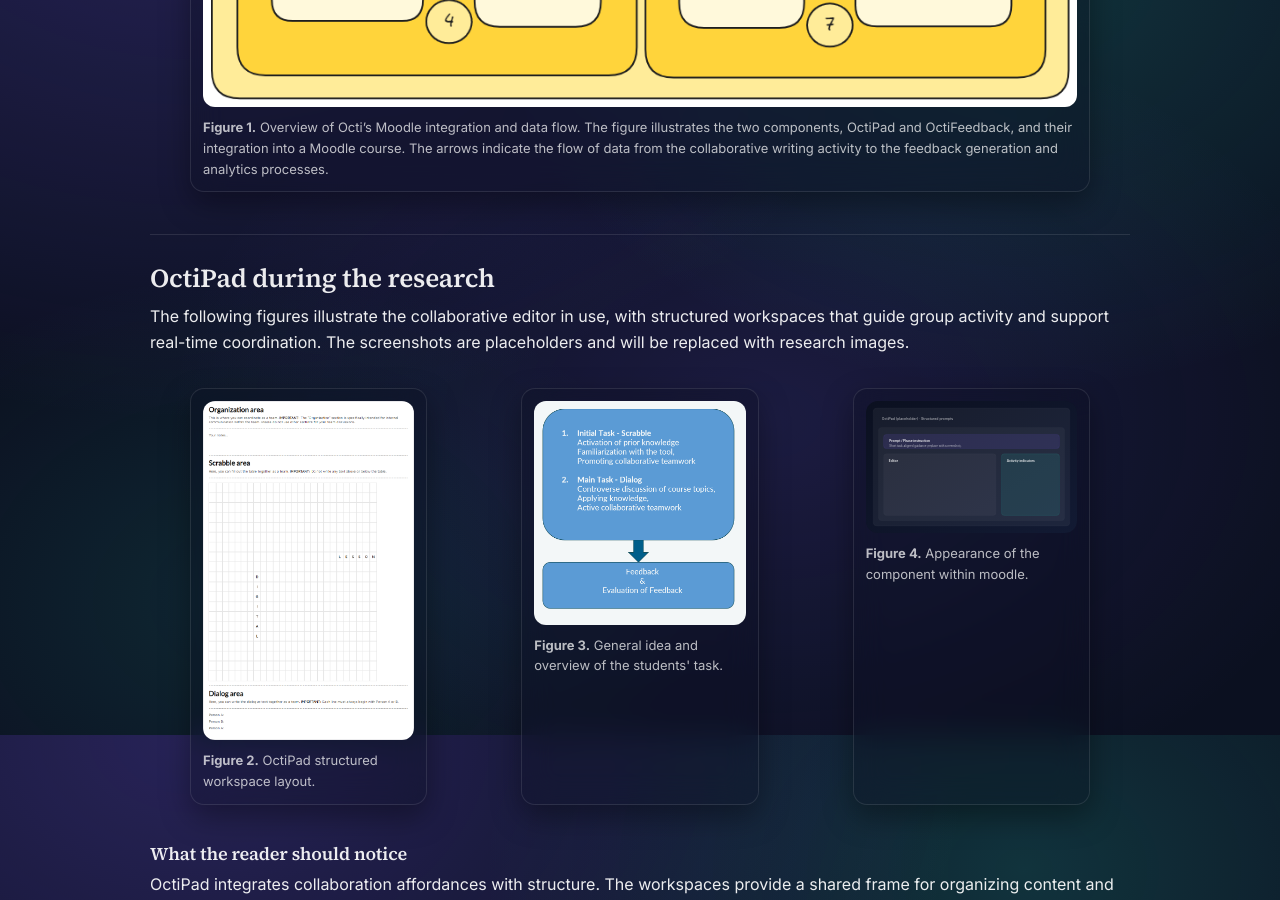
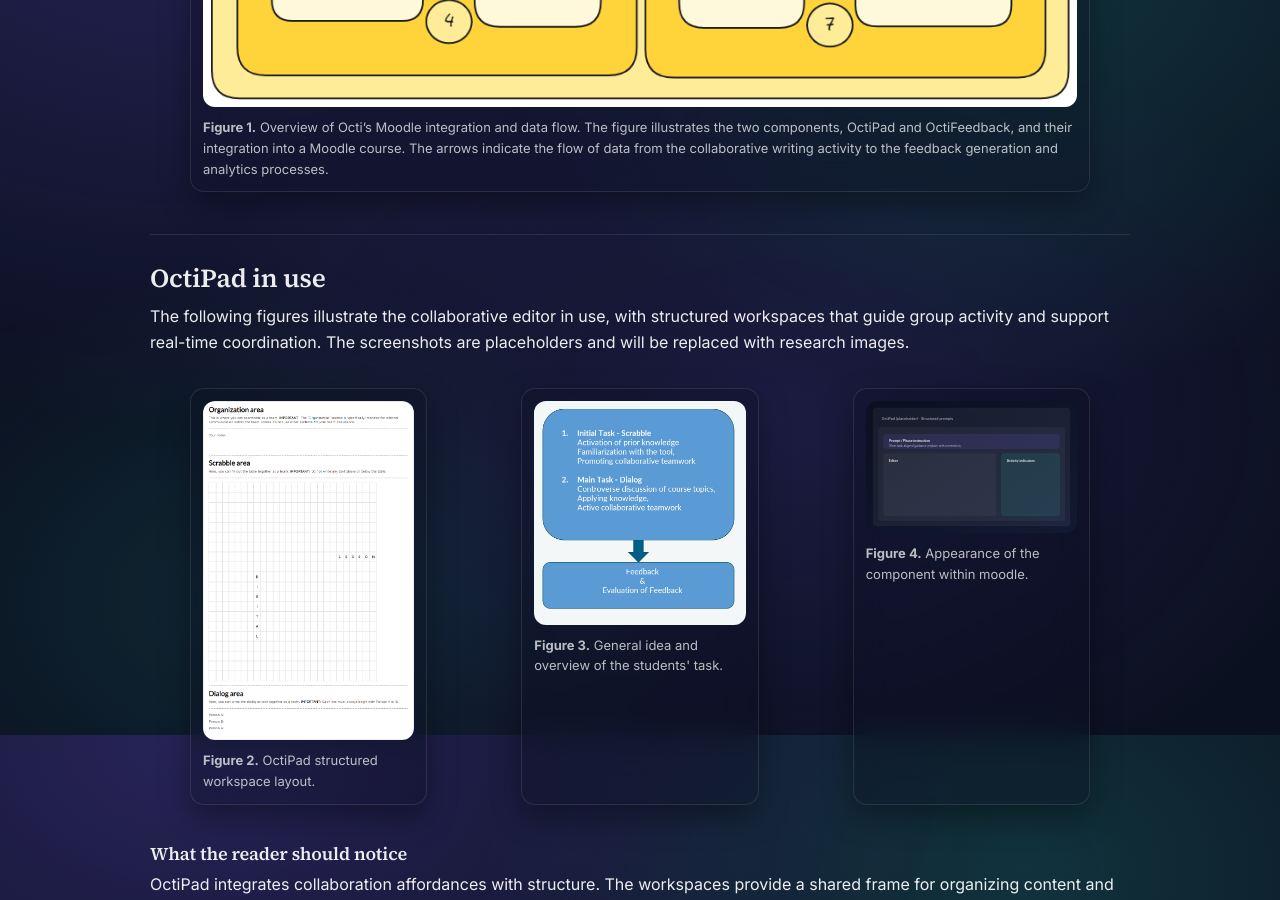
Before and after one commit to KD-info/octi-paper-website, a Jekyll site: the page built from index.md, in a window 1280 px wide and 900 px high, scrolled down 1065 px. Built offline with Jekyll 4.4.1, drawn with Linux system fonts in a browser that asks for light colours; some of the changed text lies outside the part shown.

Commit message:
fix: update section titles for clarity in index.md

```diff
--- a/index.md
+++ b/index.md
@@ -27,7 +27,7 @@ Octi is designed to support both instructional use and research-oriented data co
 
 ---
 
-## OctiPad during the research
+## OctiPad in use
 
 The following figures illustrate the collaborative editor in use, with structured workspaces that guide group activity and support real-time coordination. The screenshots are placeholders and will be replaced with research images.
 
@@ -89,7 +89,7 @@ OctiPad integrates collaboration affordances with structure. The workspaces prov
 
 ---
 
-## OctiFeedback: scheduled, text-based process feedback
+## OctiFeedback in use
 
 OctiFeedback provides scheduled feedback aligned with collaborative processes. Indicators can be computed from interaction traces to represent, for example, activation of prior knowledge, coordination and organization, and individual and group contributions. The examples below illustrate how feedback messages are presented.
 
```
